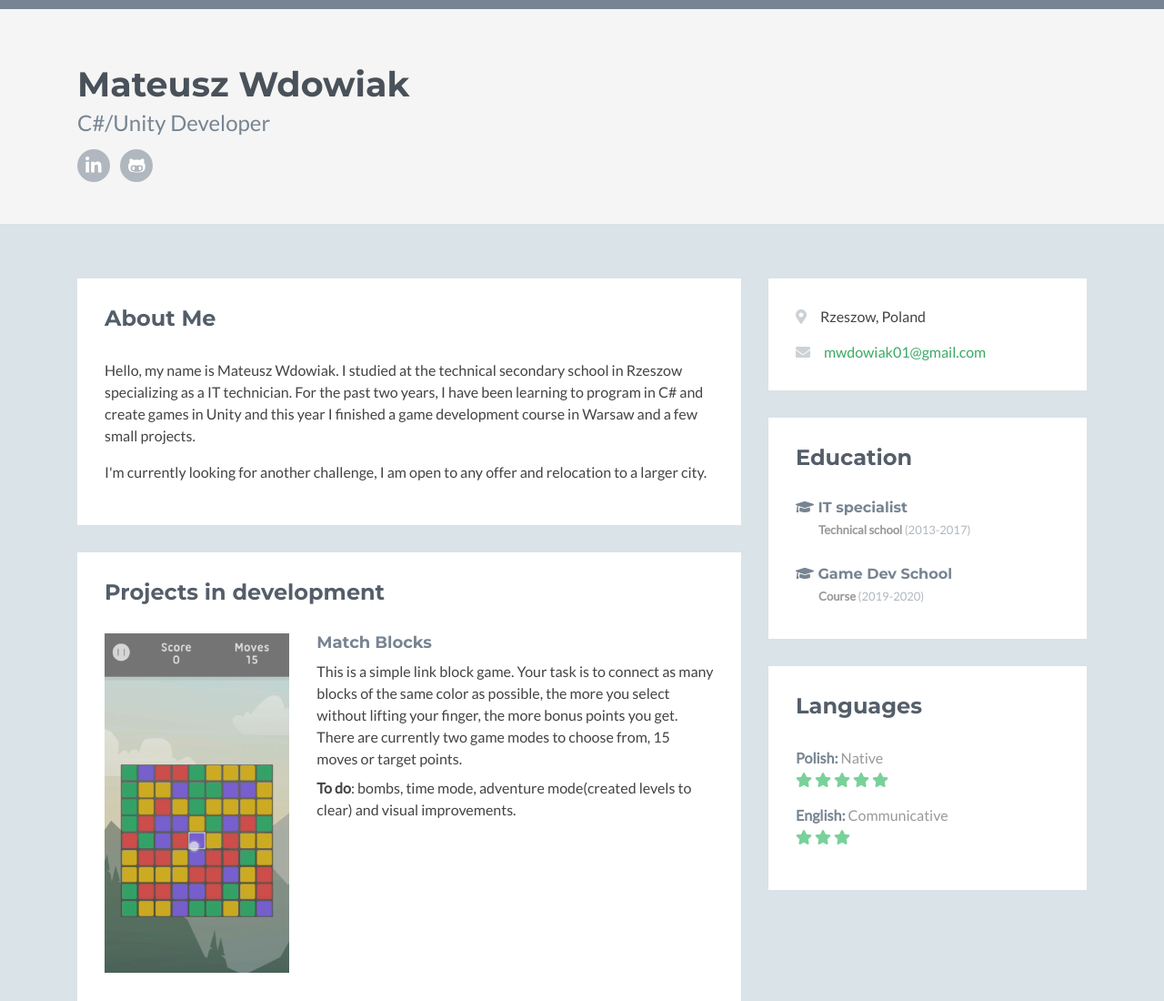
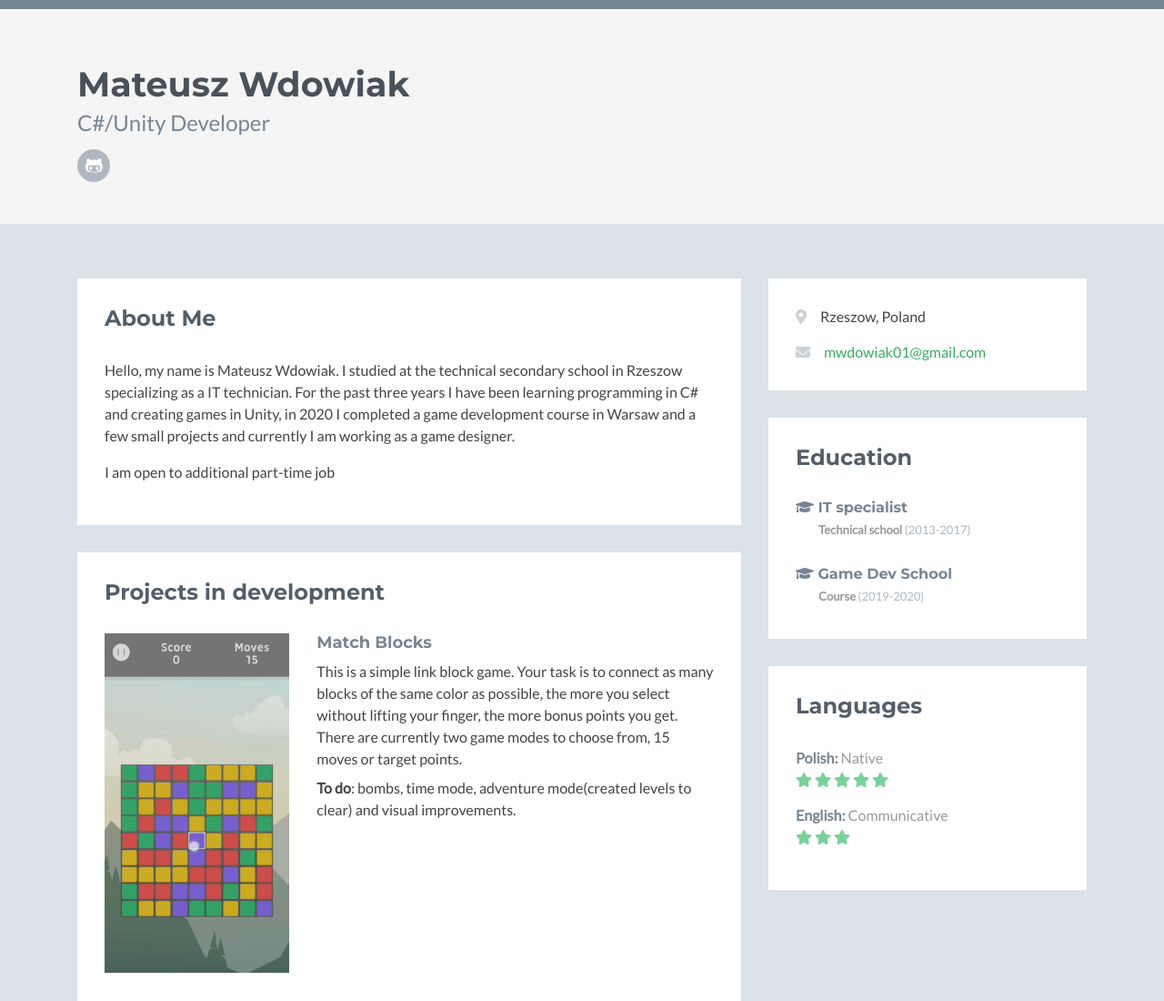
Before and after one commit to matija00/Portfolio, a plain HTML site: page index.html in a window 1280 px wide. Shown: the top 1100 px of the page at 91% size. Drawn offline with nearby package versions, Linux system fonts and the light colour scheme; no server answers; a script that the page names is missing; some icons are missing.

Commit message:
Add files via upload

```diff
--- a/index.html
+++ b/index.html
@@ -38,7 +38,6 @@
                 <h1 class="name">Mateusz Wdowiak</h1>
                 <h2 class="desc">C#/Unity Developer</h2>
                 <ul class="social list-inline">
-                    <li class="list-inline-item"><a href="https://www.linkedin.com/in/mateusz-wdowiak-a62677163/"><i class="fab fa-linkedin-in"></i></a></li>
                     <li class="list-inline-item"><a href="https://github.com/matija00"><i class="fab fa-github-alt"></i></a></li>
                 </ul>
             </div><!--//profile-->
@@ -52,9 +51,9 @@
                     <div class="section-inner">
                         <h2 class="heading">About Me</h2>
                         <div class="content">
-                            <p>Hello, my name is Mateusz Wdowiak. I studied at the technical secondary school in Rzeszow specializing as a IT technician. For the past two years, I have been learning to program in C# and create games in Unity and this year I finished a game development course in Warsaw and a few small projects.</p>
+                            <p>Hello, my name is Mateusz Wdowiak. I studied at the technical secondary school in Rzeszow specializing as a IT technician. For the past three years I have been learning programming in C# and creating games in Unity, in 2020 I completed a game development course in Warsaw and a few small projects and currently I am working as a game designer.</p>
 
-							<p>I'm currently looking for another challenge, I am open to any offer and relocation to a larger city.</p>
+							<p>I am open to additional part-time job</p>
 
                         </div><!--//content-->
                     </div><!--//section-inner-->
```
